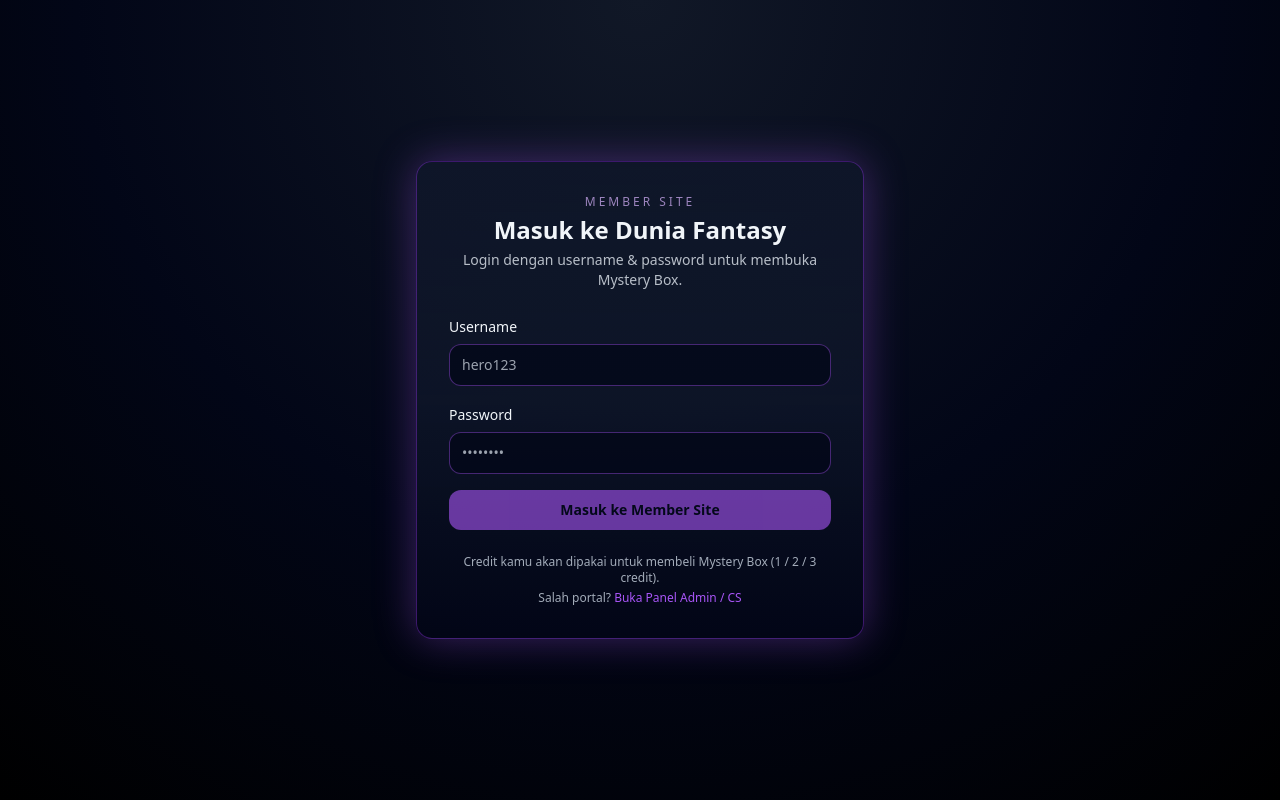
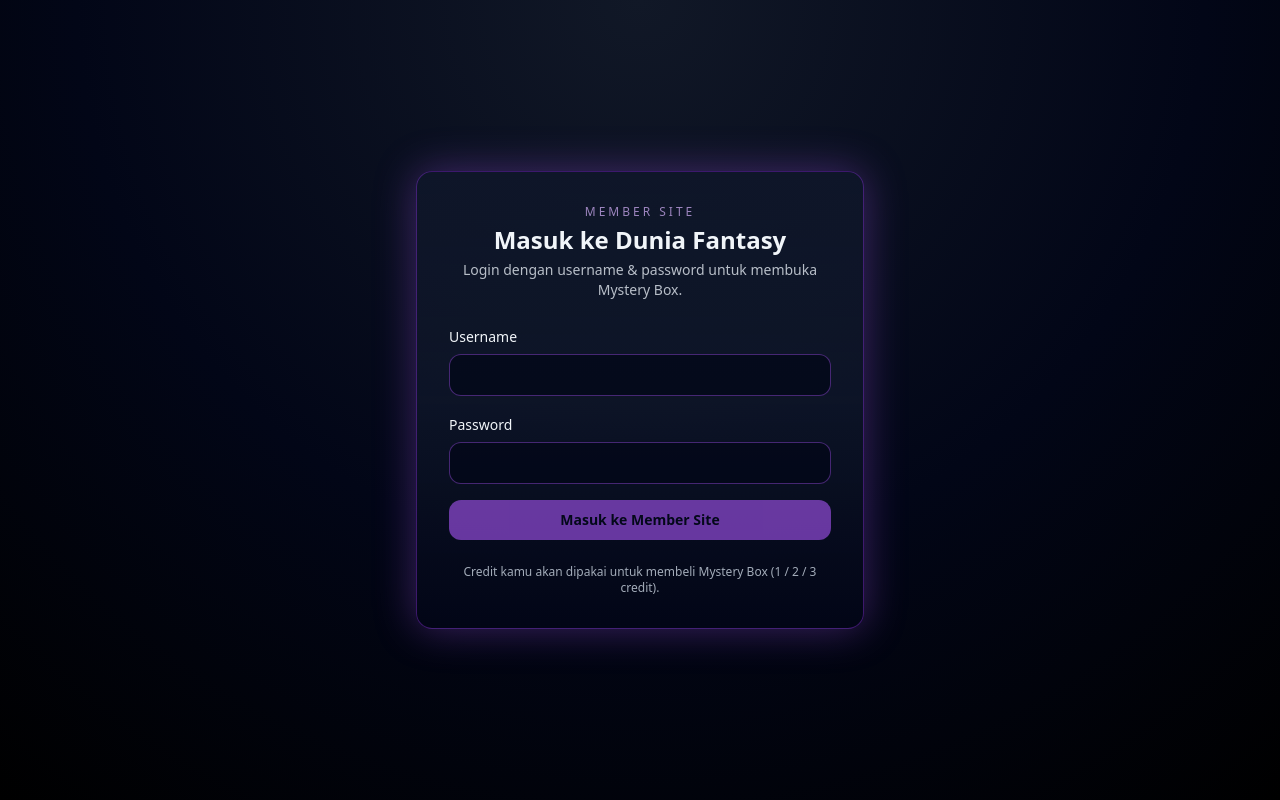
Before and after one commit to aybhjd/mystery-box-web, a Next.js app: page /member/login in a window 1280 px wide. Built offline with nearby package versions, Linux system fonts and the light colour scheme; no server answers.

Commit message:
Update page.tsx

```diff
--- a/app/member/login/page.tsx
+++ b/app/member/login/page.tsx
@@ -69,7 +69,6 @@ export default function MemberLoginPage() {
               type="text"
               autoComplete="username"
               className="w-full rounded-xl border border-purple-500/40 bg-slate-950/70 px-3 py-2.5 text-sm focus:outline-none focus:ring-2 focus:ring-memberAccent focus:border-memberAccent"
-              placeholder="hero123"
               value={username}
               onChange={(e) => setUsername(e.target.value)}
             />
@@ -84,7 +83,6 @@ export default function MemberLoginPage() {
               type="password"
               autoComplete="current-password"
               className="w-full rounded-xl border border-purple-500/40 bg-slate-950/70 px-3 py-2.5 text-sm focus:outline-none focus:ring-2 focus:ring-memberAccent focus:border-memberAccent"
-              placeholder="••••••••"
               value={password}
               onChange={(e) => setPassword(e.target.value)}
             />
@@ -109,15 +107,6 @@ export default function MemberLoginPage() {
           <p>
             Credit kamu akan dipakai untuk membeli Mystery Box (1 / 2 / 3 credit).
           </p>
-          <p>
-            Salah portal?{" "}
-            <Link
-              href="/panel/login"
-              className="text-memberAccent hover:underline"
-            >
-              Buka Panel Admin / CS
-            </Link>
-          </p>
         </div>
       </div>
     </main>
```
